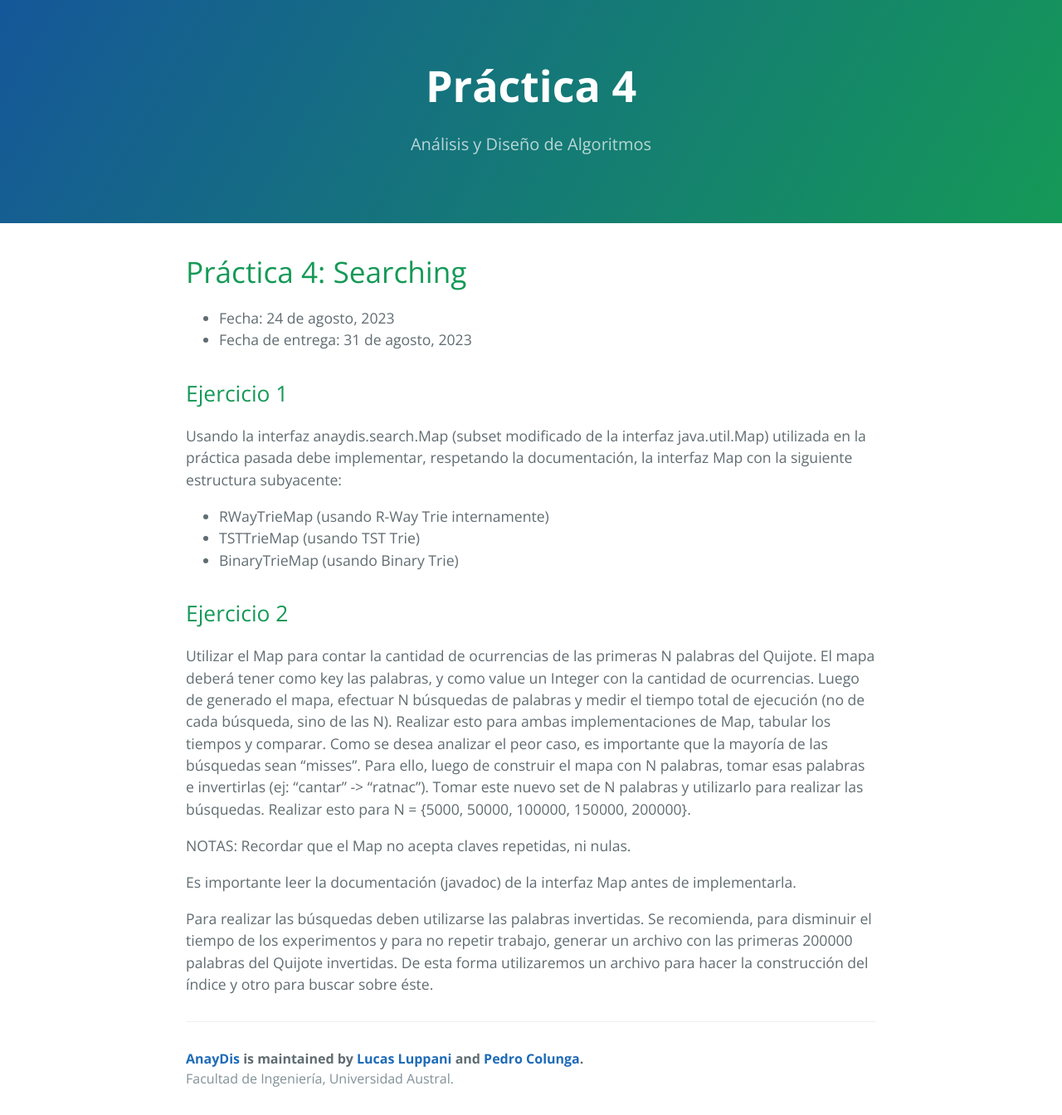
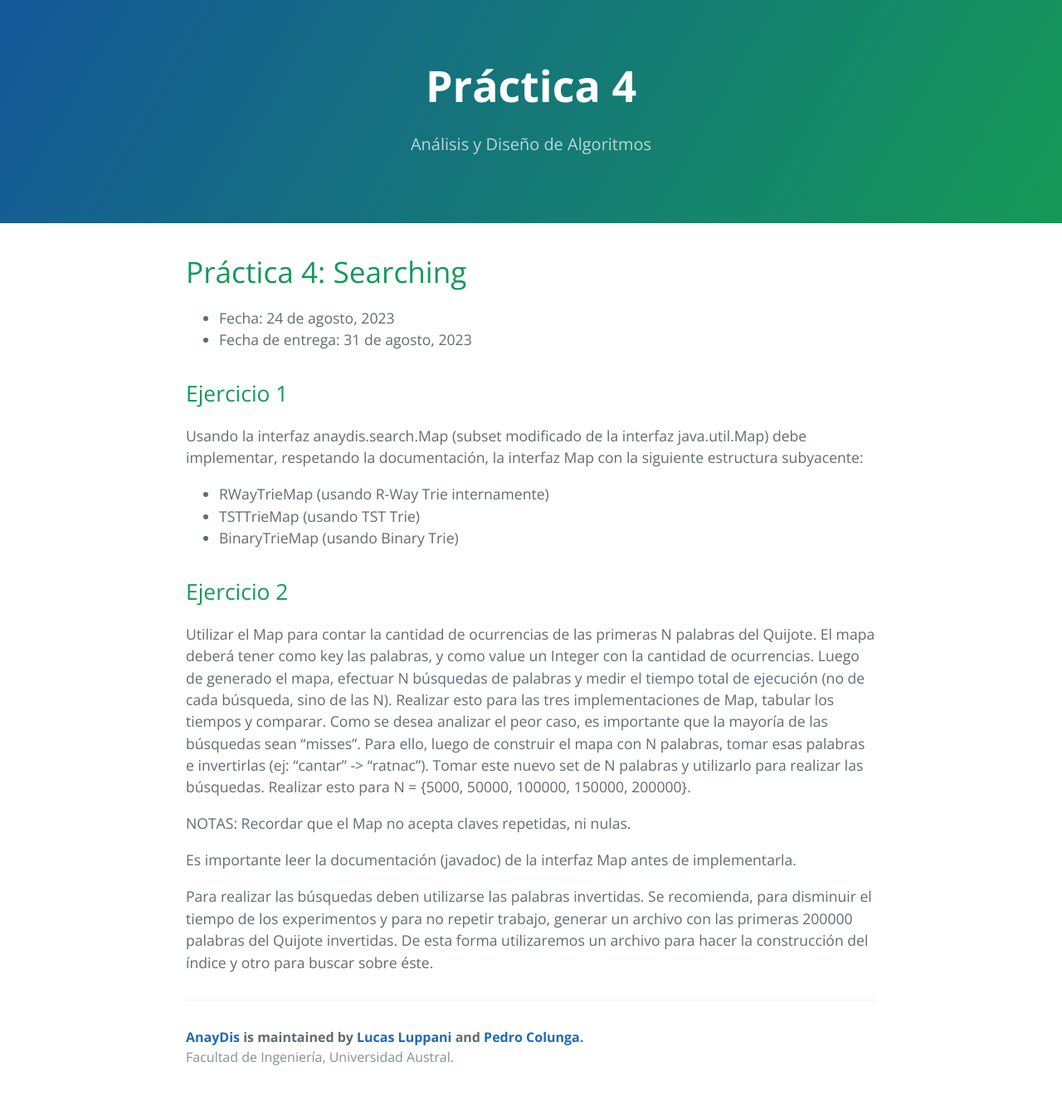
Before and after one commit to FacultadDeIngenieria/anaydis, a Jekyll site: the page built from practice/tp4.md, in a window 1280 px wide. Shown: the whole page at 83% size. Built offline with Jekyll 4.4.1, drawn with Linux system fonts in a browser that asks for light colours; after the commit the page ends 1318 px from its top, so only the background shows below that.

Commit message:
Minor corrections to TP4

```diff
--- a/practice/tp4.md
+++ b/practice/tp4.md
@@ -11,7 +11,7 @@ permalink: /practice/4
 
 ## Ejercicio 1
 
-Usando la interfaz anaydis.search.Map (subset modificado de la interfaz java.util.Map) utilizada en la práctica pasada debe implementar, respetando la documentación, la interfaz Map con la siguiente estructura subyacente:
+Usando la interfaz anaydis.search.Map (subset modificado de la interfaz java.util.Map) debe implementar, respetando la documentación, la interfaz Map con la siguiente estructura subyacente:
 
 - RWayTrieMap (usando R-Way Trie internamente)
 - TSTTrieMap (usando TST Trie)
@@ -22,7 +22,7 @@ Usando la interfaz anaydis.search.Map (subset modificado de la interfaz java.uti
 Utilizar el Map para contar la cantidad de ocurrencias de las primeras N palabras del Quijote.
 El mapa deberá tener como key las palabras, y como value un Integer con la cantidad de ocurrencias.
 Luego de generado el mapa, efectuar N búsquedas de palabras y medir el tiempo total de ejecución (no de cada búsqueda, sino de las N).
-Realizar esto para ambas implementaciones de Map, tabular los tiempos y comparar.
+Realizar esto para las tres implementaciones de Map, tabular los tiempos y comparar.
 Como se desea analizar el peor caso, es importante que la mayoría de las búsquedas sean “misses”. Para ello, luego de construir el mapa con N palabras, tomar esas palabras e invertirlas (ej: “cantar” -> “ratnac”). Tomar este nuevo set de N palabras y utilizarlo para realizar las búsquedas.
 Realizar esto para N = {5000, 50000, 100000, 150000, 200000}.
 
```
